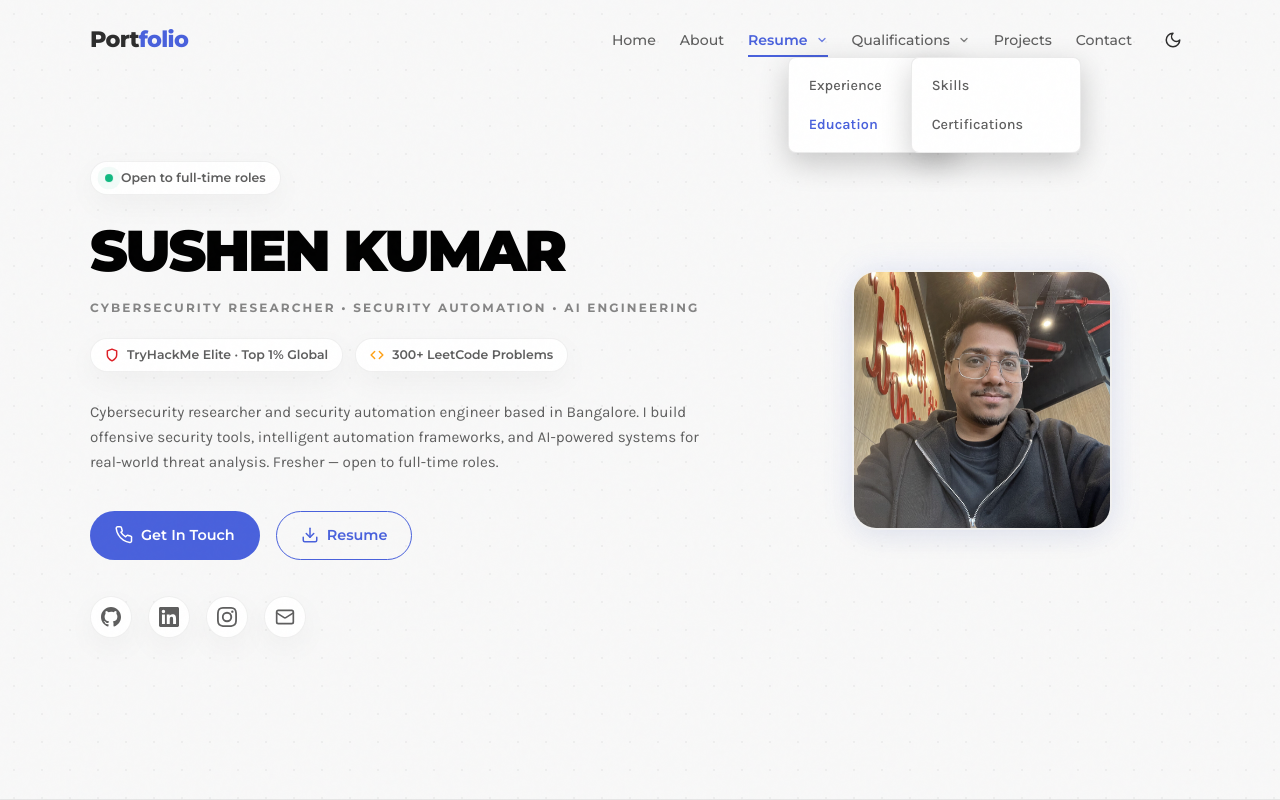
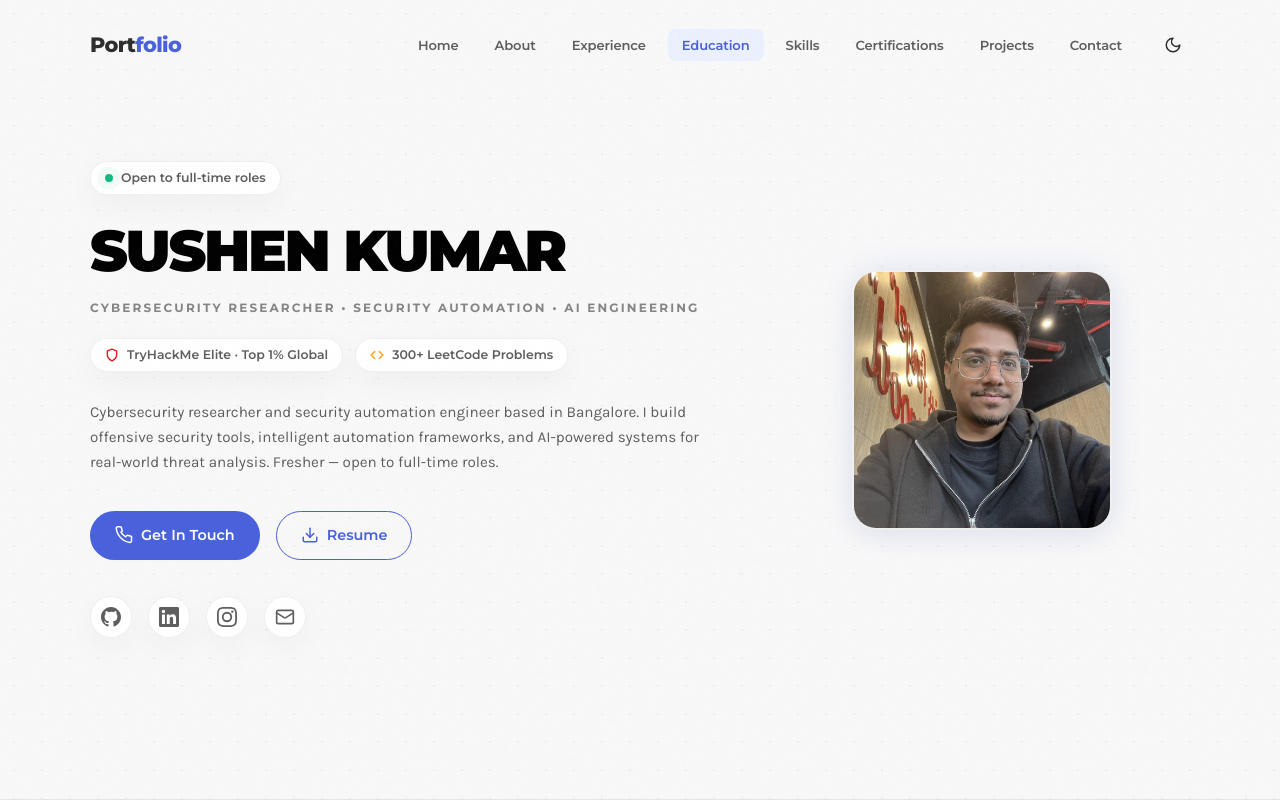
Before and after one commit to alive-xd/PortFolio, a Next.js app: page / in a window 1280 px wide. Shown: the top 800 px of the page. Built offline with nearby package versions, Linux system fonts and the light colour scheme.

Commit message:
style: redesign navigation bar into floating glass pill and flat links, clean up footer copy

```diff
--- a/app/globals.css
+++ b/app/globals.css
@@ -285,31 +285,45 @@ ul[role="list"] {
   width: 100%;
   max-width: 1440px;
   z-index: 1000;
-  transition: all var(--transition-speed) ease;
+  transition: all 0.4s cubic-bezier(0.16, 1, 0.3, 1);
   background: transparent;
+  padding: 10px 0;
 }
 
 .header.scrolled {
+  top: 15px;
+  width: calc(100% - 30px);
+  max-width: var(--container-max-width);
   background: var(--nav-bg);
-  backdrop-filter: blur(12px);
-  -webkit-backdrop-filter: blur(12px);
-  border-bottom: 1px solid var(--border);
-  box-shadow: 0 4px 30px rgba(0, 0, 0, 0.02);
+  backdrop-filter: blur(16px);
+  -webkit-backdrop-filter: blur(16px);
+  border: 1px solid var(--border);
+  border-radius: var(--radius-md);
+  box-shadow: 0 10px 30px rgba(0, 0, 0, 0.04);
+  padding: 0 20px;
 }
 
 .nav {
   display: flex;
   align-items: center;
   justify-content: space-between;
-  height: 80px;
+  height: 70px;
+  transition: height 0.4s cubic-bezier(0.16, 1, 0.3, 1);
+  position: relative;
+}
+
+.header.scrolled .nav {
+  height: 56px;
 }
 
 .nav-logo {
   font-family: var(--font-sans);
-  font-size: 1.4rem;
+  font-size: 1.3rem;
   font-weight: 800;
   letter-spacing: -0.03em;
   color: var(--text-primary);
+  display: flex;
+  align-items: center;
 }
 
 .logo-accent {
@@ -319,166 +333,43 @@ ul[role="list"] {
 .nav-menu-wrap {
   display: flex;
   align-items: center;
-  gap: 24px;
+  gap: 20px;
 }
 
 .nav-links {
   display: flex;
   align-items: center;
-  gap: 24px;
+  gap: 8px;
+}
+
+.nav-item {
+  list-style: none;
 }
 
 .nav-link {
   font-family: var(--font-sans);
-  font-size: 0.88rem;
-  font-weight: 500;
+  font-size: 0.82rem;
+  font-weight: 600;
+  letter-spacing: -0.01em;
   color: var(--text-secondary);
-  position: relative;
-  padding: 6px 0;
+  padding: 8px 14px;
+  border-radius: 8px;
+  transition: all 0.25s ease;
+  cursor: pointer;
 }
 
 .nav-link:hover {
   color: var(--text-primary);
-}
-
-.nav-link::after {
-  content: '';
-  position: absolute;
-  bottom: 0;
-  left: 0;
-  width: 100%;
-  height: 2px;
-  background-color: var(--accent);
-  transform: scaleX(0);
-  transform-origin: right;
-  transition: transform 0.3s ease;
-}
-
-.nav-link:hover::after,
-.nav-link.active::after {
-  transform: scaleX(1);
-  transform-origin: left;
+  background: rgba(0, 0, 0, 0.03);
+}
+
+[data-theme="dark"] .nav-link:hover {
+  background: rgba(255, 255, 255, 0.04);
 }
 
 .nav-link.active {
-  color: var(--accent);
-  font-weight: 600;
-}
-
-/* ─── NAVBAR DROPDOWNS ──────────────────────────────── */
-.nav-item.dropdown {
-  position: relative;
-}
-
-.dropdown-toggle {
-  cursor: pointer;
-  display: inline-flex;
-  align-items: center;
-  gap: 4px;
-}
-
-.dropdown-toggle svg {
-  transition: transform 0.25s ease;
-  opacity: 0.8;
-}
-
-.nav-item.dropdown:hover .dropdown-toggle svg {
-  transform: rotate(180deg);
-  opacity: 1;
-}
-
-/* Desktop styles: width > 768px */
-@media (min-width: 769px) {
-  .dropdown-menu {
-    position: absolute;
-    top: 100%;
-    left: 50%;
-    transform: translateX(-50%) translateY(10px);
-    background: var(--card-bg);
-    border: 1px solid var(--border);
-    backdrop-filter: blur(12px);
-    border-radius: 8px;
-    padding: 8px 0;
-    min-width: 170px;
-    box-shadow: 0 10px 30px rgba(0, 0, 0, 0.2);
-    opacity: 0;
-    visibility: hidden;
-    transition: opacity 0.25s cubic-bezier(0.16, 1, 0.3, 1), transform 0.25s cubic-bezier(0.16, 1, 0.3, 1), visibility 0.25s;
-    z-index: 1000;
-  }
-
-  .nav-item.dropdown:hover .dropdown-menu {
-    opacity: 1;
-    visibility: visible;
-    transform: translateX(-50%) translateY(2px);
-  }
-
-  .dropdown-item {
-    display: block;
-    padding: 8px 20px;
-    font-size: 0.9rem;
-    font-weight: 500;
-    color: var(--text-secondary);
-    transition: background-color 0.2s, color 0.2s;
-  }
-
-  .dropdown-item:hover {
-    background-color: rgba(124, 58, 237, 0.08);
-    color: var(--text-primary);
-  }
-
-  .dropdown-item.active {
-    color: var(--accent);
-    font-weight: 600;
-    background-color: rgba(124, 58, 237, 0.04);
-  }
-}
-
-/* Mobile styles: width <= 768px */
-@media (max-width: 768px) {
-  .dropdown-menu {
-    display: flex;
-    flex-direction: column;
-    gap: 12px;
-    padding-left: 16px;
-    margin-top: 8px;
-    border-left: 1.5px solid var(--border);
-    width: 100%;
-  }
-
-  .dropdown-toggle {
-    pointer-events: none; /* Make toggle label act as non-clickable header */
-    font-weight: 700 !important;
-    font-size: 0.8rem !important;
-    text-transform: uppercase;
-    letter-spacing: 0.1em;
-    color: var(--text-primary) !important;
-    margin-top: 12px;
-    display: flex;
-    align-items: center;
-  }
-
-  .dropdown-toggle svg {
-    display: none; /* Hide the arrow icon on mobile */
-  }
-
-  .dropdown-toggle::after {
-    display: none !important; /* Hide the hover underline indicator on mobile dropdown header */
-  }
-
-  .dropdown-item {
-    font-size: 0.95rem;
-    font-weight: 500;
-    color: var(--text-secondary);
-    display: block;
-    padding: 4px 0;
-    transition: color 0.2s;
-  }
-
-  .dropdown-item.active {
-    color: var(--accent);
-    font-weight: 600;
-  }
+  color: var(--accent) !important;
+  background: var(--accent-light);
 }
 
 .nav-right {
@@ -2568,25 +2459,42 @@ ul[role="list"] {
   }
 
   .nav-links {
-    position: fixed;
-    top: 0;
-    right: -100%;
-    width: 280px;
-    height: 100vh;
+    position: absolute;
+    top: calc(100% + 8px);
+    left: 0;
+    right: 0;
+    width: auto;
+    height: auto;
     background: var(--card-bg);
-    border-left: 1px solid var(--border);
+    border: 1px solid var(--border);
+    border-radius: var(--radius-md);
+    box-shadow: 0 10px 30px rgba(0, 0, 0, 0.08);
+    backdrop-filter: blur(16px);
+    -webkit-backdrop-filter: blur(16px);
     flex-direction: column;
-    align-items: flex-start;
-    justify-content: center;
-    padding: 40px;
-    gap: 24px;
-    transition: right 0.3s cubic-bezier(0.16, 1, 0.3, 1);
-    box-shadow: -10px 0 30px rgba(0, 0, 0, 0.05);
-    z-index: 1000;
+    align-items: stretch;
+    padding: 16px;
+    gap: 6px;
+    opacity: 0;
+    transform: translateY(-8px);
+    visibility: hidden;
+    transition: all 0.3s cubic-bezier(0.16, 1, 0.3, 1);
+    z-index: 999;
   }
 
   .nav-links.open {
-    right: 0;
+    opacity: 1;
+    transform: translateY(0);
+    visibility: visible;
+  }
+
+  .nav-link {
+    display: block;
+    width: 100%;
+    text-align: center;
+    padding: 10px 16px;
+    font-size: 0.88rem;
+    font-weight: 600;
   }
 
   .about-layout-grid {
--- a/components/Footer.tsx
+++ b/components/Footer.tsx
@@ -7,7 +7,7 @@ export const Footer: React.FC = () => {
     <footer className="footer">
       <div className="container footer-inner">
         <p className="footer-copy">
-          Designed & built by <a href="https://github.com/alive-xd" target="_blank" rel="noopener noreferrer" className="footer-admin">Sushen Kumar</a> · Next.js · TypeScript · Vercel
+          Designed & built by <a href="https://github.com/alive-xd" target="_blank" rel="noopener noreferrer" className="footer-admin">Sushen Kumar</a>
         </p>
       </div>
     </footer>
--- a/components/Navbar.tsx
+++ b/components/Navbar.tsx
@@ -44,22 +44,10 @@ export const Navbar: React.FC = () => {
   const navLinks = [
     { href: '#home', label: 'Home', id: 'home' },
     { href: '#about', label: 'About', id: 'about' },
-    {
-      label: 'Resume',
-      id: 'resume',
-      subLinks: [
     { href: '#experience', label: 'Experience', id: 'experience' },
     { href: '#education', label: 'Education', id: 'education' },
-      ]
-    },
-    {
-      label: 'Qualifications',
-      id: 'qualifications',
-      subLinks: [
     { href: '#skills', label: 'Skills', id: 'skills' },
     { href: '#certs', label: 'Certifications', id: 'certs' },
-      ]
-    },
     { href: '#projects', label: 'Projects', id: 'projects' },
     { href: '#contact', label: 'Contact', id: 'contact' },
   ];
@@ -70,35 +58,11 @@ export const Navbar: React.FC = () => {
         <a href="#home" className="nav-logo" aria-label="Sushen Kumar">
           <span className="logo-text">Port<span className="logo-accent">folio</span></span>
         </a>
+
         <div className="nav-menu-wrap">
           <ul className={`nav-links ${isMenuOpen ? 'open' : ''}`} role="list">
-            {navLinks.map((link) => {
-              if (link.subLinks) {
-                const isParentActive = link.subLinks.some(sub => activeSection === sub.id);
-                return (
-                  <li key={link.label} className="nav-item dropdown">
-                    <span className={`nav-link dropdown-toggle ${isParentActive ? 'active' : ''}`}>
-                      {link.label}
-                      <svg xmlns="http://www.w3.org/2000/svg" width="12" height="12" viewBox="0 0 24 24" fill="none" stroke="currentColor" strokeWidth="2.5" strokeLinecap="round" strokeLinejoin="round" style={{ marginLeft: '4px', verticalAlign: 'middle' }}><polyline points="6 9 12 15 18 9"/></svg>
-                    </span>
-                    <ul className="dropdown-menu" role="list">
-                      {link.subLinks.map((sub) => (
-                        <li key={sub.href}>
-                          <a
-                            href={sub.href}
-                            className={`dropdown-item ${activeSection === sub.id ? 'active' : ''}`}
-                            onClick={() => setIsMenuOpen(false)}
-                          >
-                            {sub.label}
-                          </a>
-                        </li>
-                      ))}
-                    </ul>
-                  </li>
-                );
-              }
-              return (
-                <li key={link.href}>
+            {navLinks.map((link) => (
+              <li key={link.href} className="nav-item">
                 <a
                   href={link.href}
                   className={`nav-link ${activeSection === link.id ? 'active' : ''}`}
@@ -107,9 +71,9 @@ export const Navbar: React.FC = () => {
                   {link.label}
                 </a>
               </li>
-              );
-            })}
+            ))}
           </ul>
+
           <div className="nav-right">
             <button
               className="theme-toggle"
@@ -150,6 +114,7 @@ export const Navbar: React.FC = () => {
                 <path d="M12 3a6 6 0 0 0 9 9 9 9 0 1 1-9-9z"/>
               </svg>
             </button>
+
             <button
               className={`hamburger ${isMenuOpen ? 'open' : ''}`}
               id="hamburger"
```
Lines whose indentation alone changed are shown as unchanged.
